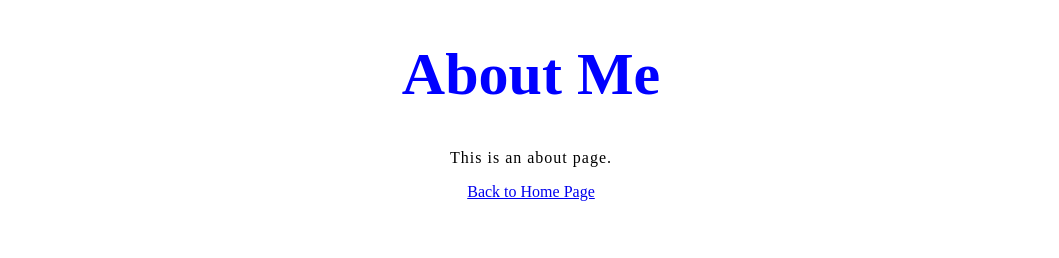
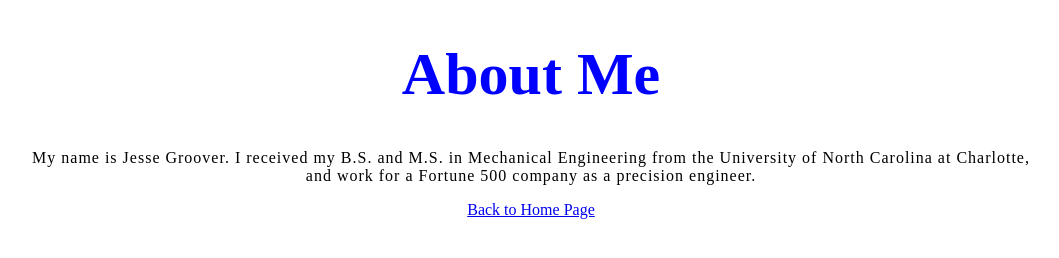
Before and after one commit to jmgroover/Personal-Website, a plain HTML site: page html/about.html in a window 1280 px wide. Shown: the whole page, without its empty margins (109-1168 px from the left). Drawn offline with Linux system fonts and the light colour scheme.

Commit message:
Add name and educational information

```diff
--- a/html/about.html
+++ b/html/about.html
@@ -12,7 +12,7 @@
 
 	<body>
 		<h1>About Me</h1>
-		<p>This is an about page.
+		<p>My name is Jesse Groover.  I received my B.S. and M.S. in Mechanical Engineering from the University of North Carolina at Charlotte, and work for a Fortune 500 company as a precision engineer.
 		</p>
 
     <a href="../index.html">Back to Home Page</a>
```
